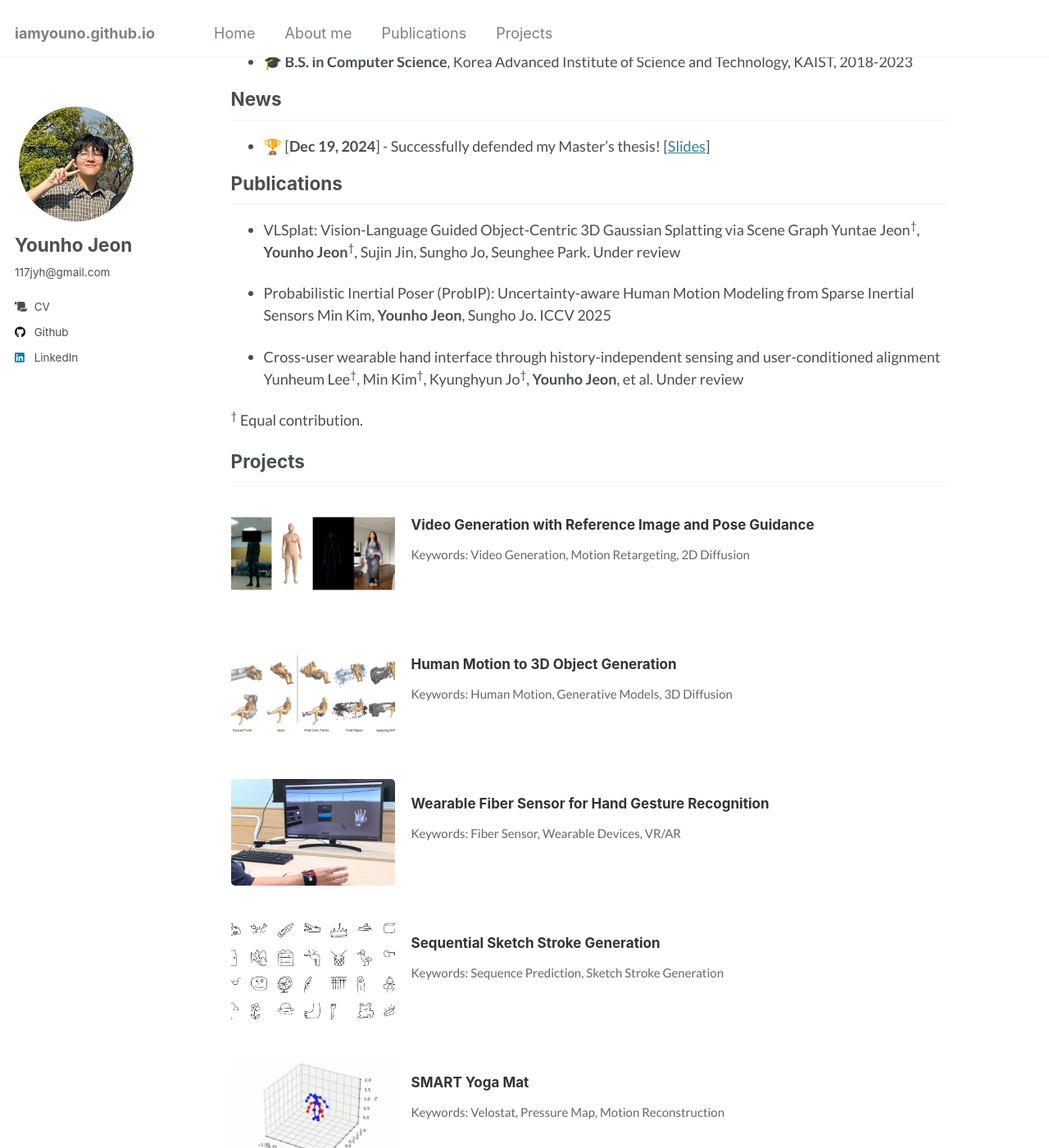
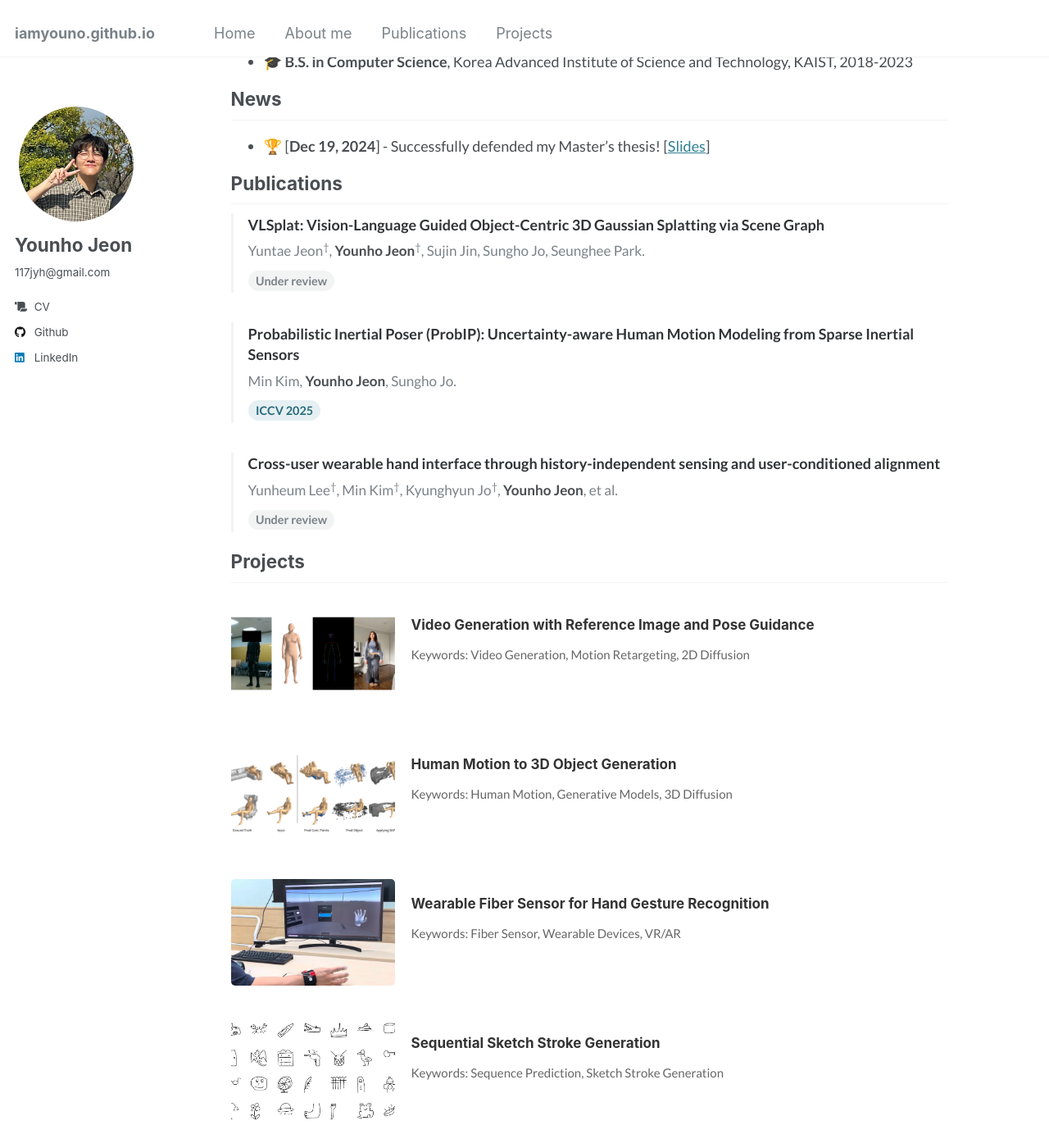
Before and after one commit to iamyouno/iamyouno.github.io, a Jekyll site: the page built from _pages/about.md, in a window 1280 px wide and 1400 px high, scrolled down 474 px. Shown: the whole window at 82% size. Built offline with Jekyll 4.4.1, drawn with Linux system fonts in a browser that asks for light colours.

Commit message:
update: main page

```diff
--- a/_pages/about.md
+++ b/_pages/about.md
@@ -28,19 +28,24 @@ News
 
 
 <h2 id="publications">Publications</h2>
-- VLSplat: Vision-Language Guided Object-Centric 3D Gaussian Splatting via Scene Graph
-Yuntae Jeon<sup>†</sup>, **Younho Jeon**<sup>†</sup>, Sujin Jin, Sungho Jo, Seunghee Park.
-Under review
+<ul class="publication-list">
+  <li class="publication-item">
+    <div class="publication-title">VLSplat: Vision-Language Guided Object-Centric 3D Gaussian Splatting via Scene Graph</div>
+    <div class="publication-authors">Yuntae Jeon<sup>†</sup>, <strong>Younho Jeon</strong><sup>†</sup>, Sujin Jin, Sungho Jo, Seunghee Park.</div>
+    <div class="publication-venue"><span class="publication-badge publication-badge--review">Under review</span></div>
+  </li>
+  <li class="publication-item">
+    <div class="publication-title">Probabilistic Inertial Poser (ProbIP): Uncertainty-aware Human Motion Modeling from Sparse Inertial Sensors</div>
+    <div class="publication-authors">Min Kim, <strong>Younho Jeon</strong>, Sungho Jo.</div>
+    <div class="publication-venue"><span class="publication-badge">ICCV 2025</span></div>
+  </li>
+  <li class="publication-item">
+    <div class="publication-title">Cross-user wearable hand interface through history-independent sensing and user-conditioned alignment</div>
+    <div class="publication-authors">Yunheum Lee<sup>†</sup>, Min Kim<sup>†</sup>, Kyunghyun Jo<sup>†</sup>, <strong>Younho Jeon</strong>, et al.</div>
+    <div class="publication-venue"><span class="publication-badge publication-badge--review">Under review</span></div>
+  </li>
+</ul>
 
-- Probabilistic Inertial Poser (ProbIP): Uncertainty-aware Human Motion Modeling from Sparse Inertial Sensors
-Min Kim, **Younho Jeon**, Sungho Jo.
-ICCV 2025
-
-- Cross-user wearable hand interface through history-independent sensing and user-conditioned alignment
-Yunheum Lee<sup>†</sup>, Min Kim<sup>†</sup>, Kyunghyun Jo<sup>†</sup>, **Younho Jeon**, et al.
-Under review
-
-<sup>†</sup> Equal contribution.
 
 <h2 id="projects">Projects</h2>
 
--- a/assets/css/main.scss
+++ b/assets/css/main.scss
@@ -41,5 +41,61 @@
 @import "print";
 
 #aboutme, #publications, #projects {
-    scroll-margin-top: 65px; /* 헤더 높이만큼 조정 */
+  scroll-margin-top: 65px; /* 헤더 높이만큼 조정 */
+}
+
+.publication-list {
+  margin: 0 0 1.25em;
+  padding: 0;
+  list-style: none;
+}
+
+.page__content .publication-item {
+  margin-bottom: 2em;
+  padding: 0.1em 0 0.15em 1em;
+  border-left: 3px solid $border-color;
+
+  &:last-child {
+    margin-bottom: 0;
   }
+}
+
+.publication-title {
+  margin-bottom: 0.35em;
+  color: $darker-gray;
+  font-weight: 700;
+  line-height: 1.4;
+}
+
+.publication-authors {
+  margin-bottom: 0.5em;
+  color: $gray;
+  font-size: 0.95em;
+  line-height: 1.5;
+
+  strong {
+    color: $text-color;
+  }
+}
+
+.publication-badge {
+  display: inline-block;
+  padding: 0.25em 0.65em;
+  border-radius: 999px;
+  background: mix(#fff, $info-color, 88%);
+  color: mix(#000, $info-color, 15%);
+  font-size: 0.8em;
+  font-weight: 700;
+  line-height: 1.2;
+}
+
+.publication-badge--review {
+  background: $lighter-gray;
+  color: $gray;
+}
+
+.page__content .publication-note {
+  margin-top: -0.25em;
+  color: $gray;
+  font-size: 0.85em;
+}
```
